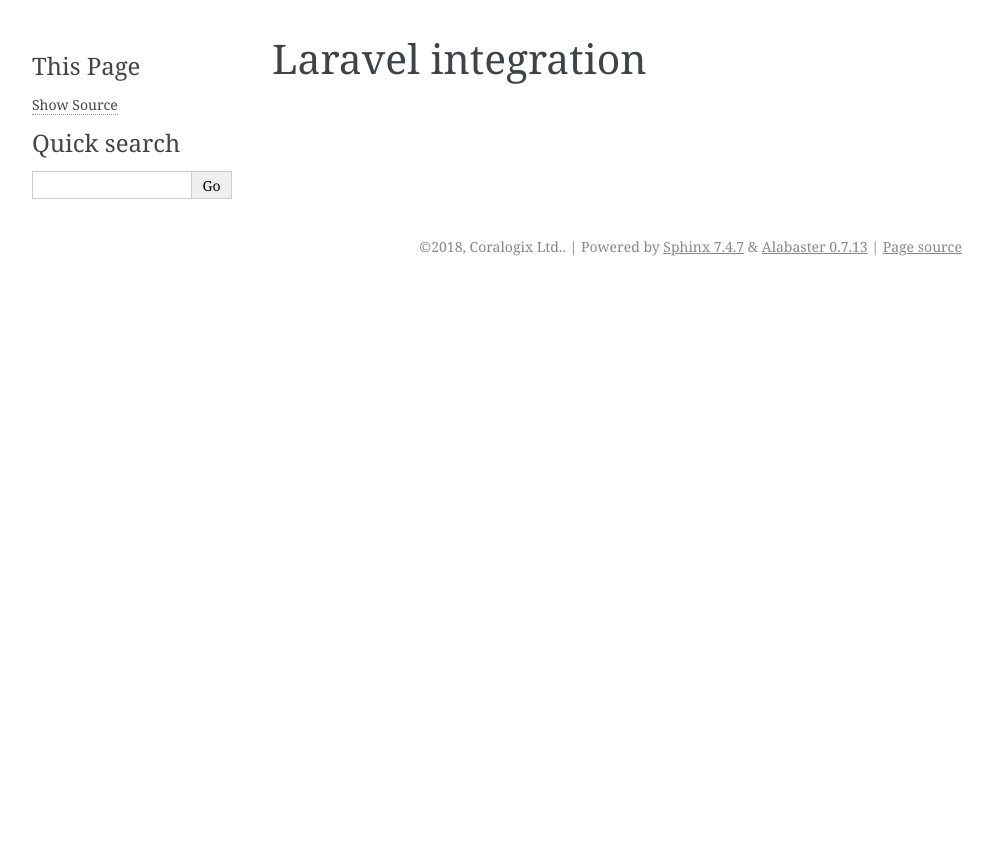
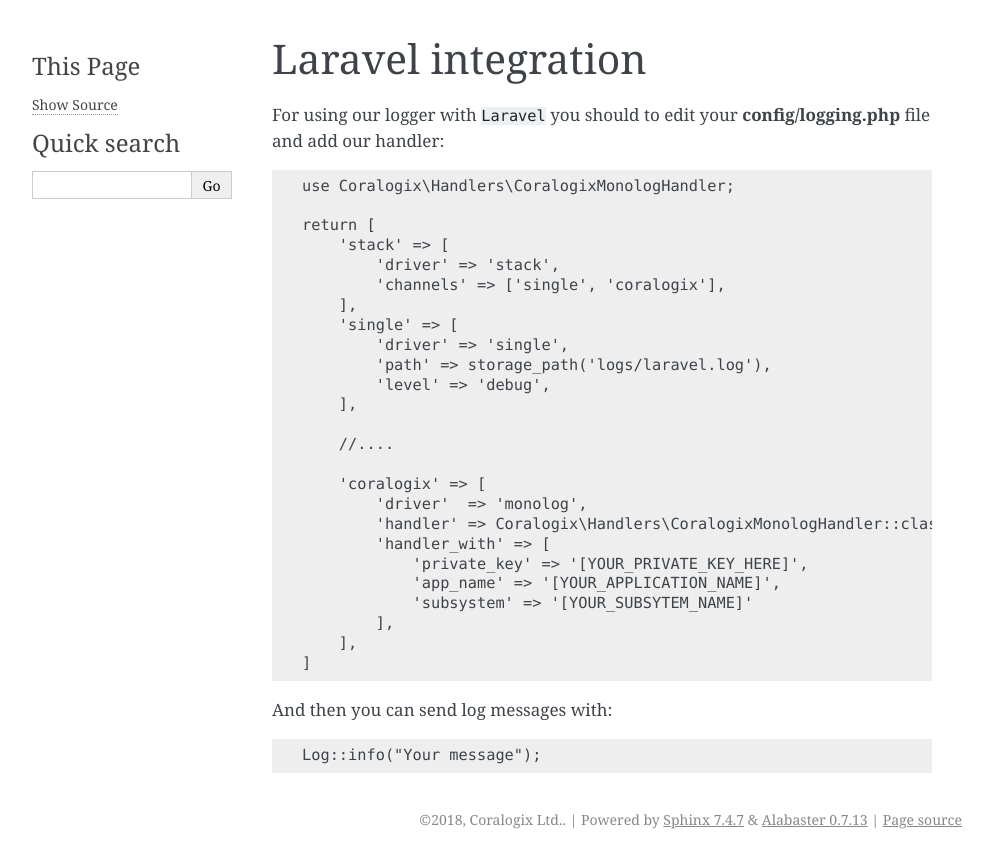
Before and after one commit to coralogix/php-coralogix-sdk, a Sphinx documentation site: the page built from docs/frameworks/Laravel.rst, in a window 1280 px wide. Shown: the top 868 px of the page, without its empty margins (148-1141 px from the left). Built offline with Sphinx 7.4.7, drawn with Linux system fonts in a browser that asks for light colours.

Commit message:
Frameworks integration manuals added

```diff
--- a/docs/frameworks/Laravel.rst
+++ b/docs/frameworks/Laravel.rst
@@ -1,2 +1,38 @@
 Laravel integration
 ===================
+
+For using our logger with `Laravel` you should to edit your **config/logging.php** file and add our handler:
+
+.. code-block:: php
+
+    use Coralogix\Handlers\CoralogixMonologHandler;
+
+    return [
+        'stack' => [
+            'driver' => 'stack',
+            'channels' => ['single', 'coralogix'],
+        ],
+        'single' => [
+            'driver' => 'single',
+            'path' => storage_path('logs/laravel.log'),
+            'level' => 'debug',
+        ],
+
+        //....
+
+        'coralogix' => [
+            'driver'  => 'monolog',
+            'handler' => Coralogix\Handlers\CoralogixMonologHandler::class,
+            'handler_with' => [
+                'private_key' => '[YOUR_PRIVATE_KEY_HERE]',
+                'app_name' => '[YOUR_APPLICATION_NAME]',
+                'subsystem' => '[YOUR_SUBSYTEM_NAME]'
+            ],
+        ],
+    ]
+
+And then you can send log messages with:
+
+.. code-block:: php
+
+    Log::info("Your message");
--- a/docs/frameworks/Monolog.rst
+++ b/docs/frameworks/Monolog.rst
@@ -10,7 +10,7 @@
     <?php
 
     use Monolog\Logger;
-    use Coralogix\Handler\CoralogixMonologHandler;
+    use Coralogix\Handlers\CoralogixMonologHandler;
 
 
     $logger = new Logger("coralogix_logger");
```
Also changed, not shown: docs/frameworks/Symfony2.rst (+22 -0 lines), docs/frameworks/Yii2.rst (+37 -0 lines).
